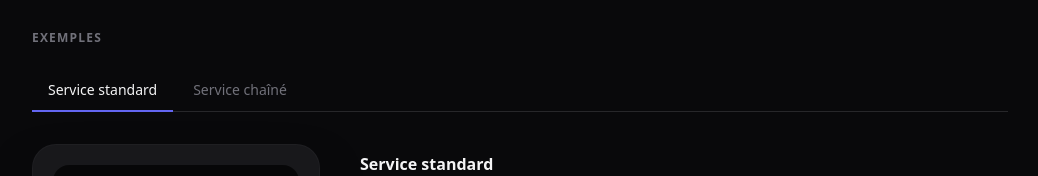
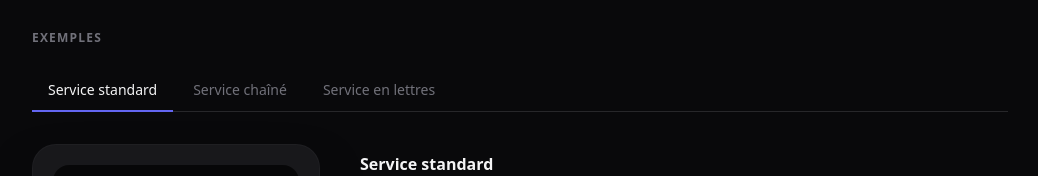
Before and after one commit to alexandre2501/showcase, a Nuxt app: page /calculatrice in a window 1280 px wide. Shown: the part 388-564 px from the top of the page, without its empty margins (120-1158 px from the left). Built offline with nearby package versions, Linux system fonts and the light colour scheme.

Commit message:
added an example modifying both domain and service => WordCalculator

```diff
--- a/app/features/Calculator/controller/useCalculator.ts
+++ b/app/features/Calculator/controller/useCalculator.ts
@@ -4,7 +4,6 @@
 import { ref, computed, provide, inject } from 'vue'
 import type { InjectionKey } from 'vue'
 import type { Operator } from '../domain/CalculatorValueObjects'
-import { CALCULATOR_DIGITS, CALCULATOR_OPERATORS } from '../domain/CalculatorValueObjects'
 import type { ICalculatorService } from '../domain/ICalculatorService'
 import { createInitialState } from '../domain/Calculator'
 import { calculatorService as defaultService } from '../service/CalculatorService'
@@ -45,8 +44,8 @@ export function useCalculator(service: ICalculatorService = defaultService) {
     expression,
     activeOperator,
     errorMessage,
-    digits: CALCULATOR_DIGITS,
-    operators: CALCULATOR_OPERATORS,
+    digits: service.digits,
+    operators: service.operators,
     onDigit,
     onOperator,
     onEquals,
--- a/app/features/Calculator/domain/ICalculatorService.ts
+++ b/app/features/Calculator/domain/ICalculatorService.ts
@@ -5,6 +5,10 @@ import type { CalculatorState } from './Calculator'
 import type { Operator } from './CalculatorValueObjects'
 
 export interface ICalculatorService {
+  // Entrées valides exposées au controller — chaque service définit son propre clavier
+  readonly digits: readonly string[]
+  readonly operators: readonly Operator[]
+
   appendDigit(state: CalculatorState, digit: string): CalculatorState
   selectOperator(state: CalculatorState, operator: Operator): CalculatorState
   evaluate(state: CalculatorState): CalculatorState
--- /dev/null
+++ b/app/features/Calculator/domain/WordCalculatorValueObjects.ts
@@ -0,0 +1,29 @@
+// Value objects du domaine de la calculatrice en langage naturel
+// Invariant : seuls les mots enregistrés ici sont des entrées valides
+
+import { CALCULATOR_OPERATORS } from './CalculatorValueObjects'
+
+export const WORD_DIGITS: readonly string[] = [
+  'sept', 'huit', 'neuf',
+  'quatre', 'cinq', 'six',
+  'un', 'deux', 'trois',
+  'zéro',
+]
+
+export const WORD_OPERATORS = CALCULATOR_OPERATORS
+
+const WORD_TO_NUMBER: Readonly<Record<string, number>> = {
+  'zéro': 0, 'un': 1, 'deux': 2, 'trois': 3, 'quatre': 4,
+  'cinq': 5, 'six': 6, 'sept': 7, 'huit': 8, 'neuf': 9,
+}
+
+// Parse un mot en nombre — lève une erreur métier si le mot est inconnu
+export function parseWordToNumber(word: string): number {
+  const value = WORD_TO_NUMBER[word]
+  if (value === undefined) throw new Error(`Mot inconnu : "${word}"`)
+  return value
+}
+
+export function isValidWord(word: string): boolean {
+  return word in WORD_TO_NUMBER
+}
--- a/app/features/Calculator/service/CalculatorService.ts
+++ b/app/features/Calculator/service/CalculatorService.ts
@@ -2,7 +2,7 @@
 // Fonctions pures, sans dépendance à Vue ni à l'infrastructure
 
 import type { Operand, Operator, CalculatorResult } from '../domain/CalculatorValueObjects'
-import { validateDivision } from '../domain/CalculatorValueObjects'
+import { validateDivision, CALCULATOR_DIGITS, CALCULATOR_OPERATORS } from '../domain/CalculatorValueObjects'
 import type { CalculatorState } from '../domain/Calculator'
 import { createInitialState } from '../domain/Calculator'
 import type { ICalculatorService } from '../domain/ICalculatorService'
@@ -75,6 +75,8 @@ export function reset(): CalculatorState {
 
 // Implémentation concrète par défaut — injectée dans le controller
 export const calculatorService: ICalculatorService = {
+  digits: CALCULATOR_DIGITS,
+  operators: CALCULATOR_OPERATORS,
   appendDigit,
   selectOperator,
   evaluate,
--- a/app/features/Calculator/service/ChainCalculatorService.ts
+++ b/app/features/Calculator/service/ChainCalculatorService.ts
@@ -5,6 +5,7 @@
 import type { CalculatorState } from '../domain/Calculator'
 import type { Operator } from '../domain/CalculatorValueObjects'
 import type { ICalculatorService } from '../domain/ICalculatorService'
+import { CALCULATOR_DIGITS, CALCULATOR_OPERATORS } from '../domain/CalculatorValueObjects'
 import { appendDigit, evaluate, reset, compute } from './CalculatorService'
 
 // Sélectionne un opérateur en évaluant d'abord l'opération en attente (si elle existe)
@@ -39,6 +40,8 @@ function selectOperator(state: CalculatorState, operator: Operator): CalculatorS
 }
 
 export const chainCalculatorService: ICalculatorService = {
+  digits: CALCULATOR_DIGITS,
+  operators: CALCULATOR_OPERATORS,
   appendDigit,
   selectOperator,
   evaluate,
--- /dev/null
+++ b/app/features/Calculator/service/WordCalculatorService.ts
@@ -0,0 +1,78 @@
+// Service de calcul en langage naturel
+// Les opérandes sont saisis en toutes lettres ("un", "deux"…), le résultat est numérique
+// Différence clé avec CalculatorService : appendDigit remplace l'input (pas d'accumulation)
+// et evaluate parse les mots avant de calculer
+
+import type { CalculatorState } from '../domain/Calculator'
+import { createInitialState } from '../domain/Calculator'
+import type { Operator, CalculatorResult } from '../domain/CalculatorValueObjects'
+import { validateDivision } from '../domain/CalculatorValueObjects'
+import type { ICalculatorService } from '../domain/ICalculatorService'
+import { WORD_DIGITS, WORD_OPERATORS, parseWordToNumber, isValidWord } from '../domain/WordCalculatorValueObjects'
+import type { Operand } from '../domain/CalculatorValueObjects'
+
+// Calcule à partir d'opérandes en mots ou en nombres (résultat d'un calcul précédent)
+function computeWords(left: Operand, operator: Operator, right: Operand): CalculatorResult {
+  try {
+    const a = isValidWord(left.value) ? parseWordToNumber(left.value) : parseFloat(left.value)
+    const b = isValidWord(right.value) ? parseWordToNumber(right.value) : parseFloat(right.value)
+
+    if (operator === '/') validateDivision({ value: String(b) })
+
+    const operations: Record<Operator, () => number> = {
+      '+': () => a + b,
+      '-': () => a - b,
+      '*': () => a * b,
+      '/': () => a / b,
+    }
+
+    return { kind: 'value', value: operations[operator]() }
+  } catch (e) {
+    return { kind: 'error', message: (e as Error).message }
+  }
+}
+
+// Remplace l'input courant par le mot — pas d'accumulation caractère par caractère
+function appendDigit(state: CalculatorState, word: string): CalculatorState {
+  return { ...state, currentInput: { value: word } }
+}
+
+function selectOperator(state: CalculatorState, operator: Operator): CalculatorState {
+  return {
+    ...state,
+    previousInput: state.currentInput,
+    currentInput: { value: '0' },
+    operator,
+    result: null,
+    expressionBuffer: `${state.currentInput.value} ${operator}`,
+  }
+}
+
+function evaluate(state: CalculatorState): CalculatorState {
+  if (!state.previousInput || !state.operator) return state
+
+  const result = computeWords(state.previousInput, state.operator, state.currentInput)
+
+  return {
+    ...state,
+    result,
+    // Le résultat est toujours affiché en chiffres
+    currentInput: result.kind === 'value' ? { value: String(result.value) } : { value: '0' },
+    previousInput: null,
+    operator: null,
+    expressionBuffer: '',
+  }
+}
+
+function reset(): CalculatorState {
+  return createInitialState()
+}
+
+export const wordCalculatorService: ICalculatorService = {
+  digits: WORD_DIGITS,
+  operators: WORD_OPERATORS,
+  appendDigit,
+  selectOperator,
+  evaluate,
+  reset,
+}
--- a/app/pages/calculatrice.vue
+++ b/app/pages/calculatrice.vue
@@ -89,6 +89,7 @@ import { ref, computed } from 'vue'
 import CalculatorExample from '~/features/Calculator/presentation/CalculatorExample.vue'
 import { calculatorService } from '~/features/Calculator/service/CalculatorService'
 import { chainCalculatorService } from '~/features/Calculator/service/ChainCalculatorService'
+import { wordCalculatorService } from '~/features/Calculator/service/WordCalculatorService'
 
 const examples = [
   {
@@ -111,6 +112,18 @@ const examples = [
       'Saisir 3 + 4 - 9 * 8 calcule ((3+4)-9)*8 en temps réel',
       'L\'expression complète s\'accumule dans l\'écran',
       'Même interface ICalculatorService, seul selectOperator diffère',
+    ],
+  },
+  {
+    id: 'word',
+    label: 'Service en lettres',
+    service: wordCalculatorService,
+    description: 'Les opérandes sont saisis en toutes lettres. Le résultat s\'affiche toujours en chiffres.',
+    points: [
+      'Chaque bouton remplace l\'opérande courant (pas d\'accumulation)',
+      'Le domain WordCalculatorValueObjects gère le mapping mot→nombre',
+      'Les résultats intermédiaires (chiffres) sont réutilisables comme opérandes',
+      'Même interface ICalculatorService, digits et operators redéfinis',
     ],
   },
 ]
```
